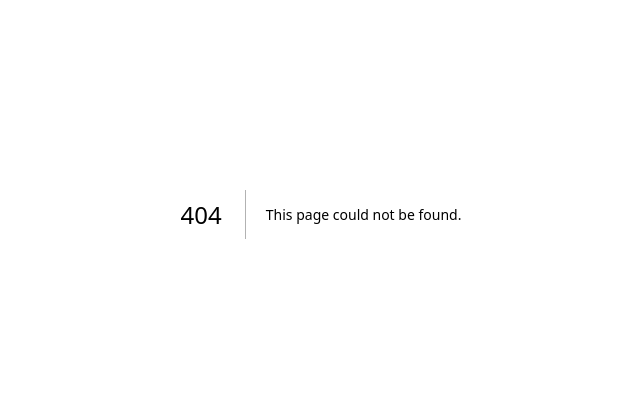
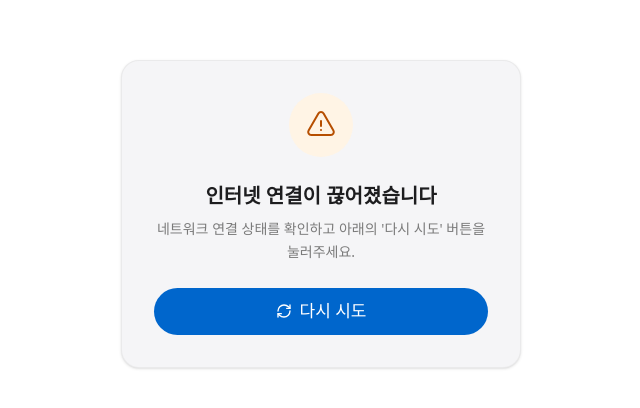
Before and after one commit to sooyongbin-cmd/ollbareun, a Next.js app: page /offline in a window 1280 px wide. Before the commit this address had no page. Shown: the part 186-594 px from the top of the page, without its empty margins (319-959 px from the left). Built offline with nearby package versions, Linux system fonts and the light colour scheme; a web font is replaced by a local one.

Commit message:
feat: configure Next.js PWA runtime and add custom offline fallback page

```diff
--- a/next.config.ts
+++ b/next.config.ts
@@ -1,21 +1,15 @@
 import type { NextConfig } from "next";
-import { PHASE_PRODUCTION_BUILD } from "next/constants";
 import withSerwistInit from "@serwist/next";
 
 const nextConfig: NextConfig = {
   turbopack: {},
 };
 
-const config = (phase: string) => {
-  if (phase === PHASE_PRODUCTION_BUILD) {
-    const withSerwist = withSerwistInit({
-      swSrc: "src/app/sw.ts",
-      swDest: "public/sw.js",
-      disable: false,
-    });
-    return withSerwist(nextConfig);
-  }
-  return nextConfig;
-};
+const withSerwist = withSerwistInit({
+  swSrc: "src/app/sw.ts",
+  swDest: "public/sw.js",
+  disable: process.env.NODE_ENV === "development",
+  additionalPrecacheEntries: [{ url: "/offline", revision: "1" }],
+});
 
-export default config;
+export default withSerwist(nextConfig);
--- /dev/null
+++ b/src/app/offline/page.tsx
@@ -0,0 +1,52 @@
+"use client";
+
+import { RefreshCw } from "lucide-react";
+
+export default function OfflinePage() {
+  const handleRetry = () => {
+    if (typeof window !== "undefined") {
+      window.location.reload();
+    }
+  };
+
+  return (
+    <div className="flex flex-col items-center justify-center min-h-screen px-4 bg-canvas font-apple text-center">
+      <div className="max-w-[400px] w-full bg-canvas-parchment rounded-[18px] p-[32px] border border-hairline/50 shadow-sm">
+        <div className="flex justify-center mb-6">
+          <div className="w-16 h-16 rounded-full bg-status-warn-bg flex items-center justify-center text-status-warn-text">
+            <svg
+              xmlns="http://www.w3.org/2000/svg"
+              fill="none"
+              viewBox="0 0 24 24"
+              strokeWidth={1.5}
+              stroke="currentColor"
+              className="w-8 h-8"
+              aria-hidden="true"
+            >
+              <path
+                strokeLinecap="round"
+                strokeLinejoin="round"
+                d="M12 9v3.75m-9.303 3.376c-.866 1.5.217 3.374 1.948 3.374h14.71c1.73 0 2.813-1.874 1.948-3.374L13.949 3.378c-.866-1.5-3.032-1.5-3.898 0L2.697 16.126ZM12 15.75h.007v.008H12v-.008Z"
+              />
+            </svg>
+          </div>
+        </div>
+
+        <h1 className="text-[20px] font-semibold text-ink mb-2">
+          인터넷 연결이 끊어졌습니다
+        </h1>
+        <p className="text-[14px] text-ink-muted-48 mb-6 leading-relaxed">
+          네트워크 연결 상태를 확인하고 아래의 {"'다시 시도'"} 버튼을 눌러주세요.
+        </p>
+
+        <button
+          onClick={handleRetry}
+          className="button-primary w-full flex items-center justify-center gap-2 py-3 cursor-pointer"
+        >
+          <RefreshCw className="w-4 h-4" />
+          다시 시도
+        </button>
+      </div>
+    </div>
+  );
+}
--- a/src/app/sw.ts
+++ b/src/app/sw.ts
@@ -16,6 +16,16 @@ const serwist = new Serwist({
   clientsClaim: true,
   navigationPreload: true,
   runtimeCaching: defaultCache,
+  fallbacks: {
+    entries: [
+      {
+        url: "/offline",
+        matcher({ request }) {
+          return request.destination === "document";
+        },
+      },
+    ],
+  },
 });
 
 // Custom push event listener for handling Web Push Notifications
```
